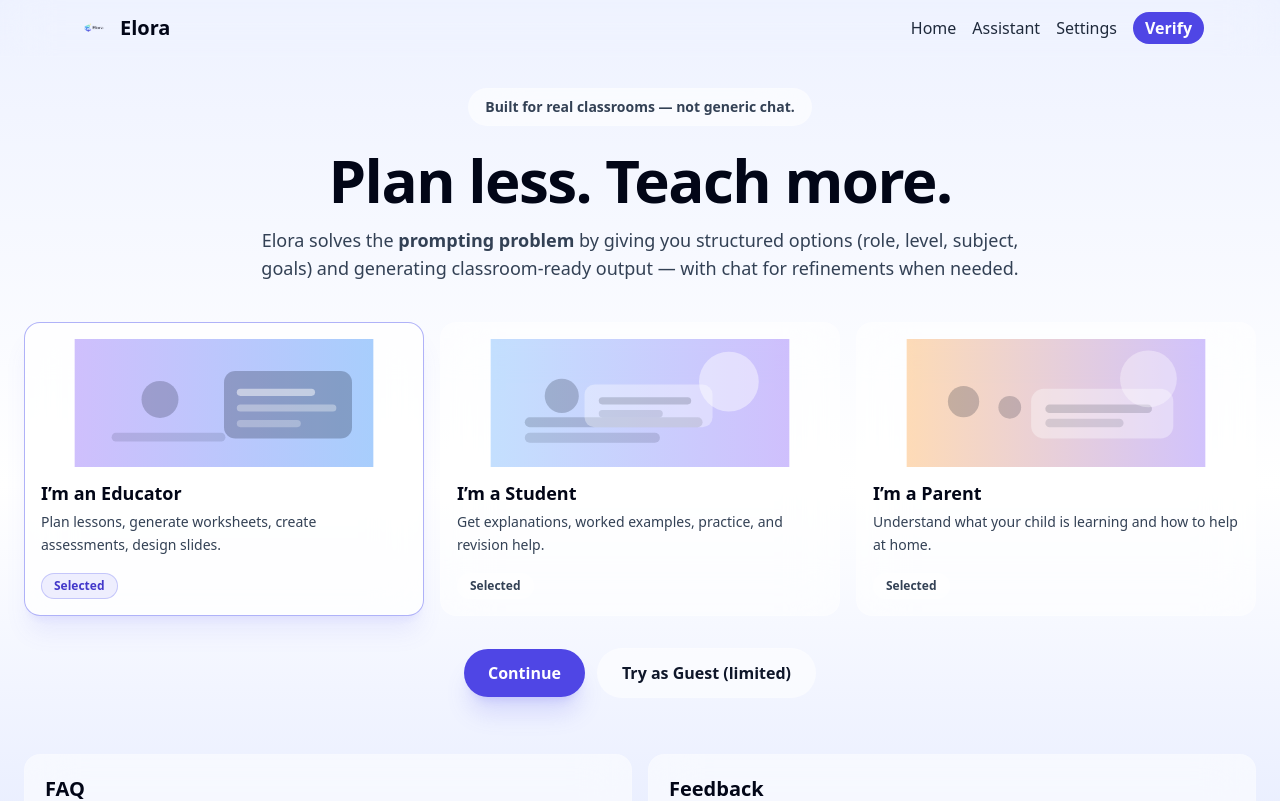
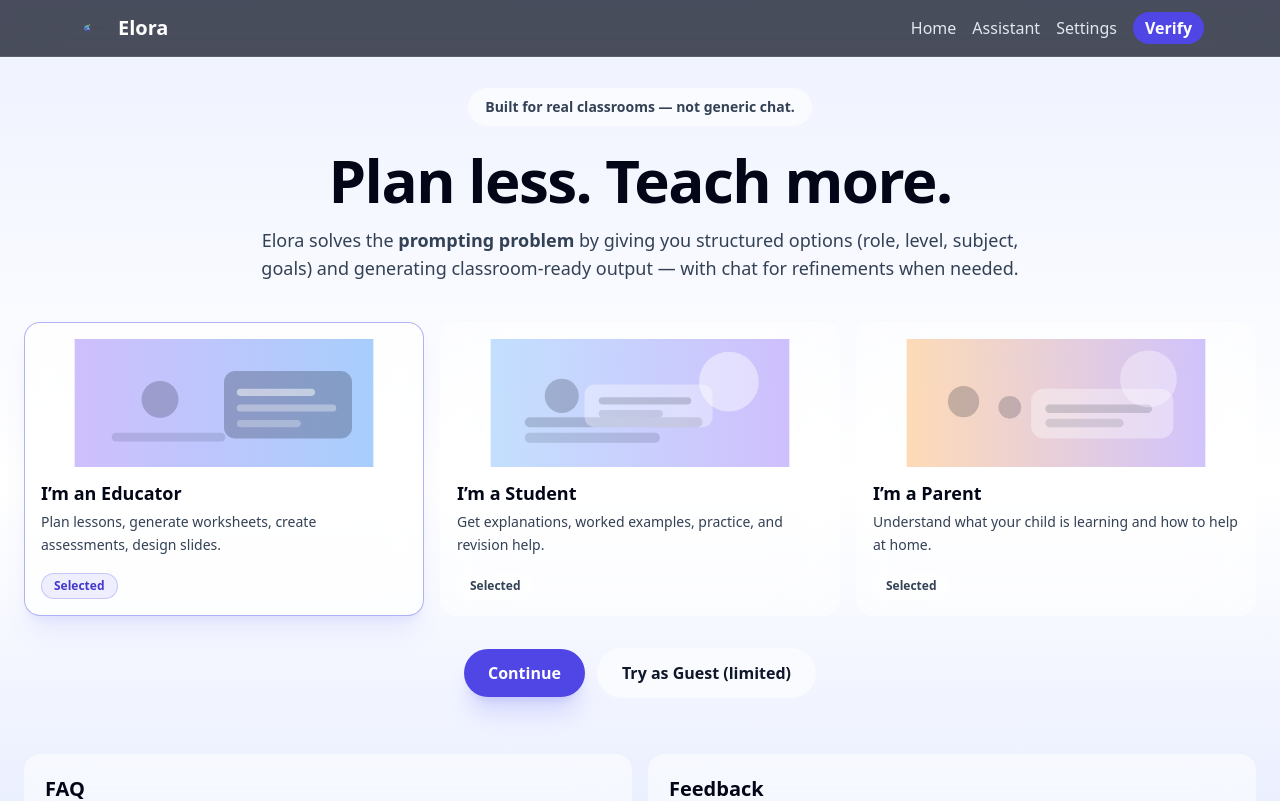
Before and after one commit to tweetharis-netizen/elora-verification-ui, a Next.js app: page / in a window 1280 px wide. Shown: the top 801 px of the page. Built offline with nearby package versions, Linux system fonts and the light colour scheme.

Commit message:
Update Navbar.js

```diff
--- a/components/Navbar.js
+++ b/components/Navbar.js
@@ -2,7 +2,7 @@
 import Link from "next/link";
 import { useEffect, useState } from "react";
 import Image from "next/image";
-import { getSession } from "@/lib/session";
+import { getSession, isTeacher } from "@/lib/session";
 
 export default function Navbar() {
   const [hidden, setHidden] = useState(false);
@@ -35,37 +35,39 @@
   }, []);
 
   const verified = Boolean(session.verified);
-  const teacher = Boolean(session.teacher);
+  const teacher = isTeacher();
 
   return (
     <nav
-      className={`fixed top-0 left-0 right-0 z-50 backdrop-blur-xl border-b border-white/10 dark:border-white/10 transition-transform duration-300 ${
+      className={`fixed top-0 left-0 right-0 z-50 transition-transform duration-300 ${
         hidden ? "-translate-y-full" : "translate-y-0"
       }`}
     >
+      {/* Always readable: dark glass bar */}
+      <div className="backdrop-blur-xl bg-slate-950/70 border-b border-white/10">
         <div className="mx-auto max-w-6xl flex items-center justify-between p-3">
           <div className="flex items-center gap-2">
             <Image
               src="/elora-logo.png"
-            width={36}
-            height={36}
+              width={34}
+              height={34}
               alt="Elora logo"
               className="rounded-md"
               priority
             />
-          <Link href="/" className="text-xl font-extrabold text-slate-950 dark:text-white">
+            <Link href="/" className="text-xl font-extrabold text-white">
               Elora
             </Link>
           </div>
 
           <div className="hidden sm:flex items-center gap-4">
-          <Link href="/" className="text-slate-800 dark:text-slate-200 hover:underline">
+            <Link href="/" className="text-slate-200 hover:text-white">
               Home
             </Link>
-          <Link href="/assistant" className="text-slate-800 dark:text-slate-200 hover:underline">
+            <Link href="/assistant" className="text-slate-200 hover:text-white">
               Assistant
             </Link>
-          <Link href="/settings" className="text-slate-800 dark:text-slate-200 hover:underline">
+            <Link href="/settings" className="text-slate-200 hover:text-white">
               Settings
             </Link>
 
@@ -90,7 +92,7 @@
           </div>
 
           <button
-          className="sm:hidden text-xl text-slate-900 dark:text-white"
+            className="sm:hidden text-xl text-white"
             onClick={() => setMenuOpen((v) => !v)}
             aria-label="Open menu"
           >
@@ -99,17 +101,28 @@
         </div>
 
         {menuOpen && (
-        <div className="sm:hidden flex flex-col border-t border-white/10 bg-white/70 dark:bg-slate-950/60 backdrop-blur-xl text-slate-900 dark:text-white p-4 space-y-2">
-          <Link href="/" onClick={() => setMenuOpen(false)}>Home</Link>
-          <Link href="/assistant" onClick={() => setMenuOpen(false)}>Assistant</Link>
-          <Link href="/settings" onClick={() => setMenuOpen(false)}>Settings</Link>
+          <div className="sm:hidden flex flex-col border-t border-white/10 text-white p-4 space-y-2">
+            <Link href="/" onClick={() => setMenuOpen(false)}>
+              Home
+            </Link>
+            <Link href="/assistant" onClick={() => setMenuOpen(false)}>
+              Assistant
+            </Link>
+            <Link href="/settings" onClick={() => setMenuOpen(false)}>
+              Settings
+            </Link>
             {!verified ? (
-            <Link href="/verify" onClick={() => setMenuOpen(false)} className="font-bold">
+              <Link
+                href="/verify"
+                onClick={() => setMenuOpen(false)}
+                className="font-bold"
+              >
                 Verify
               </Link>
             ) : null}
           </div>
         )}
+      </div>
     </nav>
   );
 }
```
Lines whose indentation alone changed are shown as unchanged.
